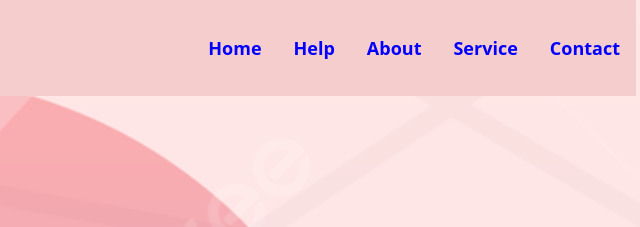
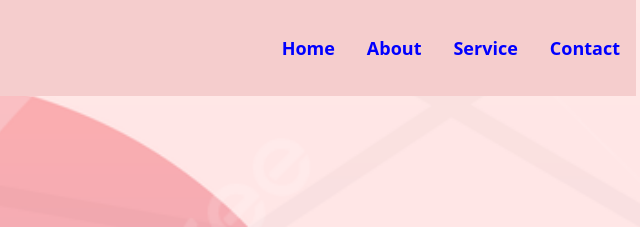
Before and after one commit to Ramchandran06/FreeFire, a plain HTML site: page index.html in a window 1280 px wide. Shown: the top 227 px of the page, 632-1272 px from the left. Drawn offline with nearby package versions, Linux system fonts and the light colour scheme.

Commit message:
removed help menu

```diff
--- a/index.html
+++ b/index.html
@@ -55,9 +55,6 @@
             <ul class="navbar-nav ms-auto mb-lg-0">
               <li class="nav-item">
                 <a class="nav-link" href="#home">Home</a>
-              </li>
-              <li class="nav-item">
-                <a class="nav-link" href="#home">Help</a>
               </li>
               <li class="nav-item">
                 <a class="nav-link" href="#about">About</a>
```
